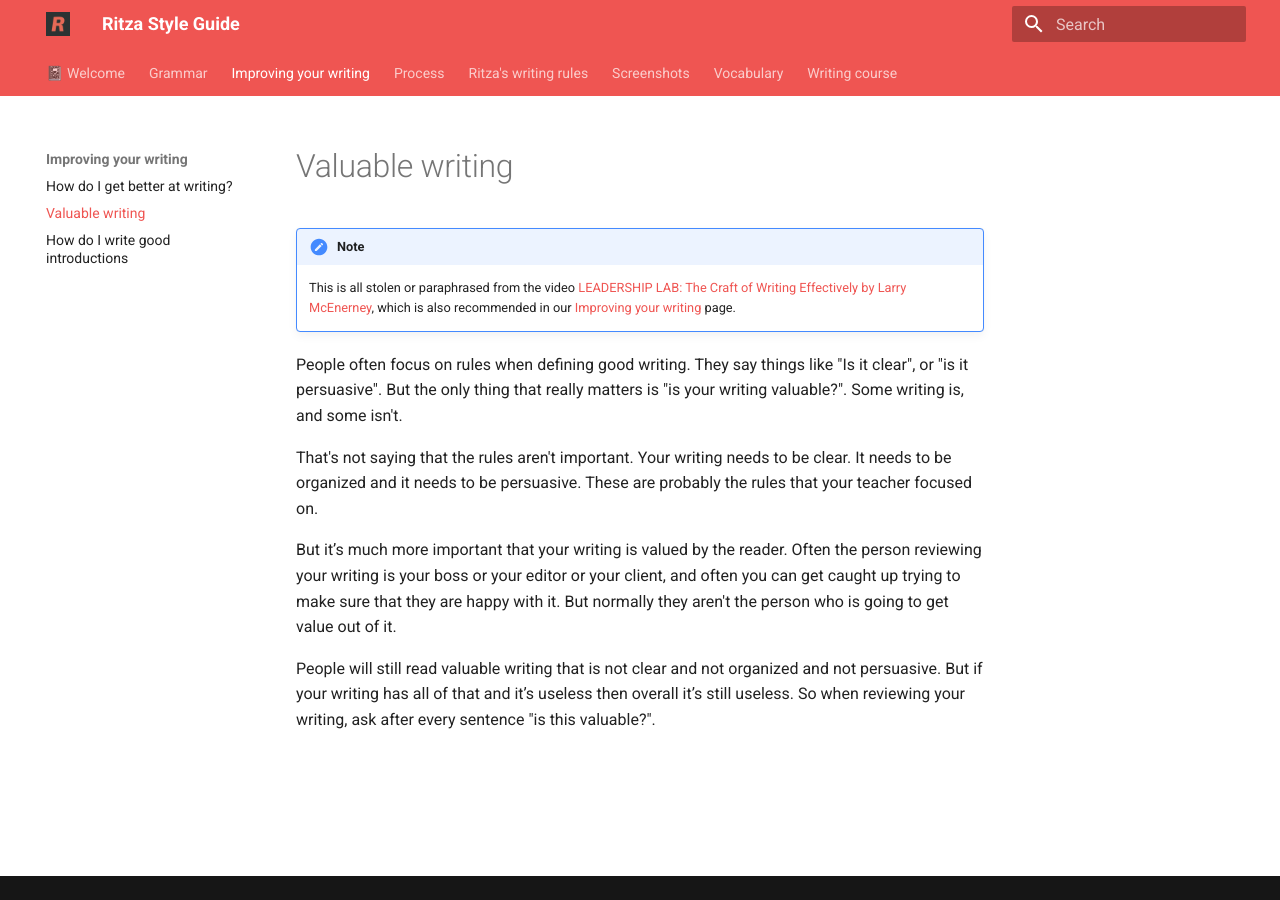
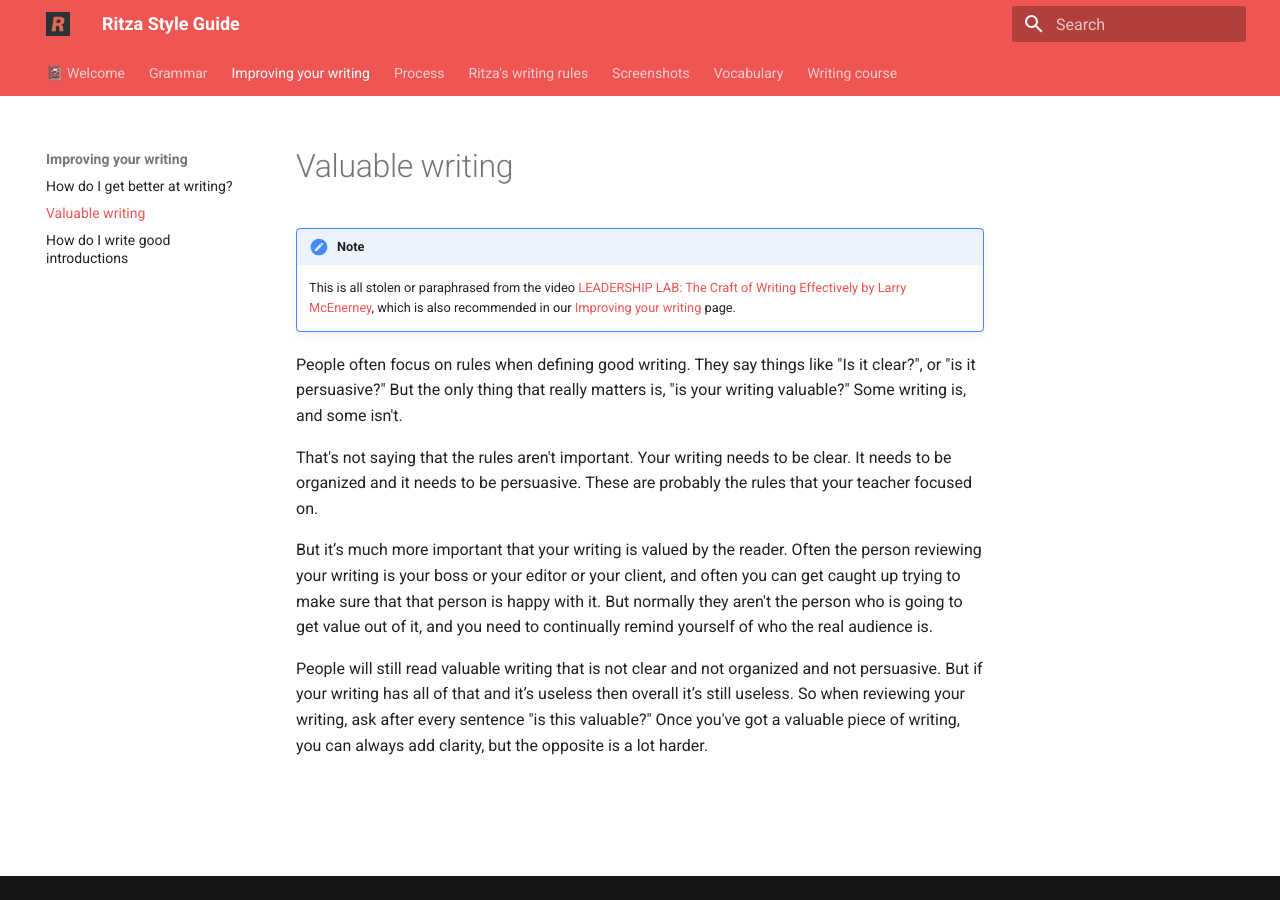
Before and after one commit to ritza-co/styleguide.ritza.co, an MkDocs documentation site: the page built from docs/improving-your-writing/valuable-writing.md, in a window 1280 px wide. Built offline with MkDocs 1.6.1 and Material for MkDocs 9.7.7, drawn with Linux system fonts in a browser that asks for light colours.

Commit message:
fix punctuation and tweaks

```diff
--- a/docs/improving-your-writing/valuable-writing.md
+++ b/docs/improving-your-writing/valuable-writing.md
@@ -3,10 +3,10 @@
 !!! note
     This is all stolen or paraphrased from the video [LEADERSHIP LAB: The Craft of Writing Effectively by Larry McEnerney](https://www.youtube.com/watch?v=vtIzMaLkCaM), which is also recommended in our [Improving your writing](https://styleguide.ritza.co/improving-your-writing/how-do-I-become-a-good-writer/) page.
 
-People often focus on rules when defining good writing. They say things like "Is it clear", or "is it persuasive". But the only thing that really matters is "is your writing valuable?". Some writing is, and some isn't.
+People often focus on rules when defining good writing. They say things like "Is it clear?", or "is it persuasive?" But the only thing that really matters is, "is your writing valuable?" Some writing is, and some isn't.
 
 That's not saying that the rules aren't important. Your writing needs to be clear. It needs to be organized and it needs to be persuasive. These are probably the rules that your teacher focused on.
 
-But it’s much more important that your writing is valued by the reader. Often the person reviewing your writing is your boss or your editor or your client, and often you can get caught up trying to make sure that they are happy with it. But normally they aren't the person who is going to get value out of it.
+But it’s much more important that your writing is valued by the reader. Often the person reviewing your writing is your boss or your editor or your client, and often you can get caught up trying to make sure that that person is happy with it. But normally they aren't the person who is going to get value out of it, and you need to continually remind yourself of who the real audience is.
 
-People will still read valuable writing that is not clear and not organized and not persuasive. But if your writing has all of that and it’s useless then overall it’s still useless. So when reviewing your writing, ask after every sentence "is this valuable?".
+People will still read valuable writing that is not clear and not organized and not persuasive. But if your writing has all of that and it’s useless then overall it’s still useless. So when reviewing your writing, ask after every sentence "is this valuable?" Once you've got a valuable piece of writing, you can always add clarity, but the opposite is a lot harder.
```
